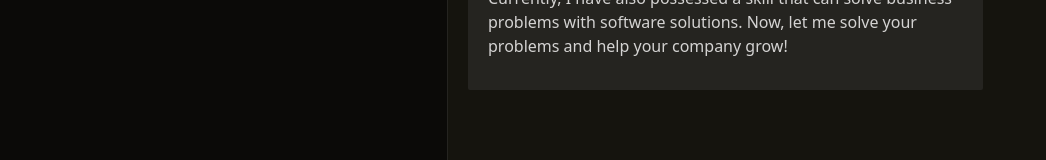
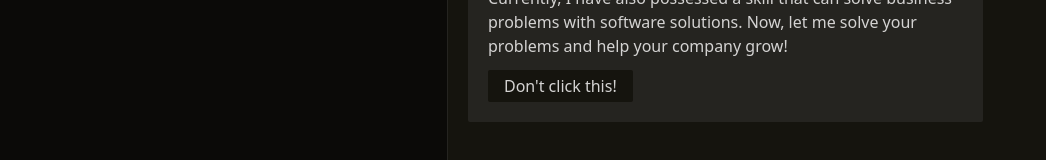
Before and after one commit to wajeht/www, a Nuxt app: page / in a window 1280 px wide. Shown: the part 568-728 px from the top of the page, without its empty margins (0-1046 px from the left). Built offline with nearby package versions, Linux system fonts and the light colour scheme; what vue-writer would draw is missing.

Commit message:
feat: added video preview for missing demo project

```diff
--- a/src/components/Card.vue
+++ b/src/components/Card.vue
@@ -16,7 +16,7 @@ type Image = {
     backgroundColor: string;
 }
 
-type VideoModal = {
+type video = {
     title: string;
     label: string;
     url: string;
@@ -27,7 +27,7 @@ const props = defineProps<{
     title?: string;
     wip?: boolean;
     images?: Image[];
-    VideoModal?: VideoModal;
+    video?: video;
     descriptions?: string[];
     technologies?: Technology[];
     links?: Link[];
@@ -83,7 +83,7 @@ const hydrate = ref(false);
         </div>
 
         <!-- buttons -->
-        <div v-if="links?.length || VideoModal != null || VideoModal != undefined" class="flex flex-wrap gap-2">
+        <div v-if="links?.length || video != null || video != undefined" class="flex flex-wrap gap-2">
 
             <!-- demo/github -->
             <a v-for="l, i in links" :key="i" :href="l.url" target="_blank"
@@ -92,9 +92,8 @@ const hydrate = ref(false);
                 }}</a>
 
             <!-- modal -->
-            <div v-if="VideoModal">
-                <VideoModal v-if="VideoModal" :title="VideoModal.title" :url="VideoModal.url"
-                    :label="VideoModal.label" />
+            <div v-if="video">
+                <VideoModal v-if="video" :title="video.title" :url="video.url" :label="video.label" />
             </div>
         </div>
     </article>
--- a/src/components/VideoModal.vue
+++ b/src/components/VideoModal.vue
@@ -25,9 +25,9 @@ const showModal = ref(false);
         <Teleport to="body">
             <div v-if="showModal" @click="$emit('open')" class="relative z-10" role="dialog">
                 <!-- background -->
-                <div class="fixed inset-0 z-10 flex items-center justify-center p-4 bg-black bg-opacity-50 ">
+                <div class="fixed inset-0 z-10 flex items-center justify-center p-4 bg-black bg-opacity-75">
                     <!-- content -->
-                    <div class="flex flex-col gap-2 px-4 pt-5 pb-4 bg-[color:#252420] rounded-sm">
+                    <div class="flex max-w-3xl flex-col gap-2 px-4 pt-5 pb-4 bg-[color:#252420] rounded-sm">
 
                         <!-- title -->
                         <div class="flex justify-between ">
--- a/src/pages/404.vue
+++ b/src/pages/404.vue
@@ -3,7 +3,7 @@ const descriptions = ref([
     "On no, can't find what you're looking for! Instead, watch me lifting some serious weight here"
 ]);
 
-const modal = ref({
+const video = ref({
     url: '/videos/squat.mp4',
     label: 'Play video',
     title: 'Squat video'
@@ -11,5 +11,5 @@ const modal = ref({
 
 </script>
 <template>
-    <Card title="404" :descriptions="descriptions" :VideoModal="modal" />
+    <Card title="404" :descriptions="descriptions" :video="video" />
 </template>
--- a/src/pages/index.vue
+++ b/src/pages/index.vue
@@ -8,7 +8,7 @@ const arr = ref<string[]>([
     "My natural ambitions are to solve problems. So far, I have demonstrated histories of working with many businesses to generate more revenue, improve internal business operations, and increase pounds toward athletes' powerlifting total. Currently, I have also possessed a skill that can solve business problems with software solutions. Now, let me solve your problems and help your company grow!"
 ]);
 
-const modal = ref({
+const video = ref({
     url: '/videos/deadlift.mp4',
     label: "Don't click this!",
     title: "Sumo deadlift: 655 lbs.",
@@ -17,5 +17,5 @@ const modal = ref({
 </script>
 
 <template>
-    <Card :descriptions="arr" :VideoModal="modal" />
+    <Card :descriptions="arr" :video="video" />
 </template>
--- a/src/pages/projects.vue
+++ b/src/pages/projects.vue
@@ -528,6 +528,11 @@ const projects = ref([
         title: 'shift scheduler',
         subtitle: '(electron)',
         descriptions: ["Built this cross platform desktop application for the local restaurant called 'Sushi House', while I was working there as sushi chef. This application saved numerous of time for the owner to create shifts for server ever single week within a click of a button!"],
+        video: {
+            url: '/videos/shift-scheduler.mp4',
+            title: 'Shift scheduler demonstration',
+            label: 'video preview',
+        },
         images: [
             {
                 url: '/images/shift_scheduler.jpg',
@@ -568,6 +573,11 @@ const projects = ref([
         title: 'unique login',
         subtitle: '(windows, c#)',
         descriptions: ["Built this window's form desktop application for my brother who likes to generate random passwords and unique usernames for his gaming credentials. It uses combination of animal names, verbs, adjectives and names for username and random alphabets, numeric and special characters for password."],
+        video: {
+            url: '/videos/unique-login.mp4',
+            title: 'Unique login demonstration',
+            label: 'video preview',
+        },
         images: [
             {
 
@@ -695,9 +705,10 @@ const projects = ref([
 
 </script>
 <template>
-    <div class="columns-1 xl:columns-2">
+    <div class="columns-1 2xl:columns-2">
         <Card :class="{ 'mb-4': i != projects?.length - 1 }" class="lg:h-full lg:w-full lg:break-inside-avoid-column"
             v-once v-for="p, i in projects" :key="i" :title="p.title" :subtitle="p.subtitle" :wip="p.wip"
-            :descriptions="p.descriptions" :technologies="p.technologies" :images="p.images" :links="p.links" />
+            :video="p.video" :descriptions="p.descriptions" :technologies="p.technologies" :images="p.images"
+            :links="p.links" />
     </div>
 </template>
```
Also changed, not shown: 2 other files (tests, documents, lock files or other folders).
